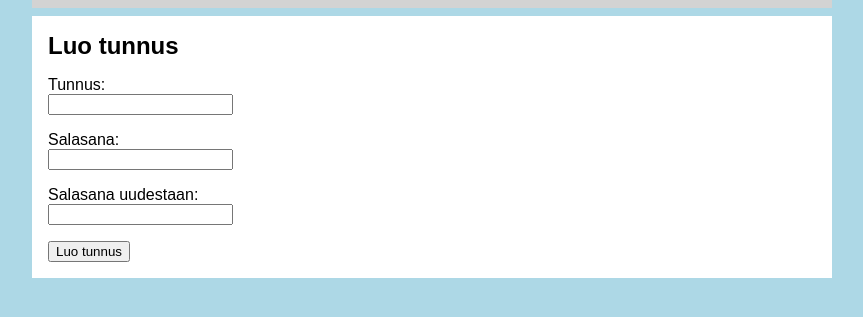
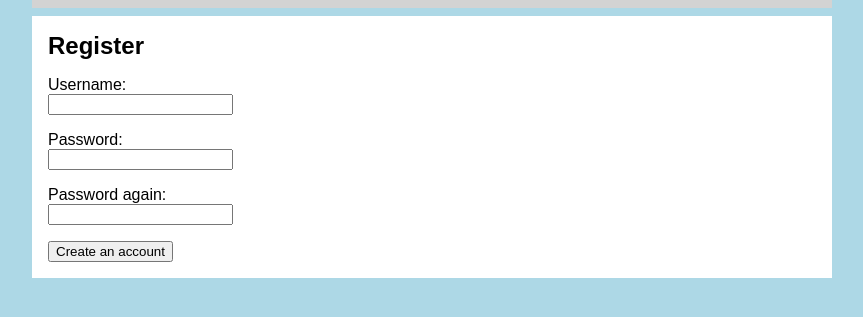
Before and after one commit to kokorohoriuchi/song-sharing, a Flask app: page /register in a window 1280 px wide. Shown: the part 111-428 px from the top of the page, without its empty margins (208-1071 px from the left). Run offline with Flask 3, Linux system fonts and the light colour scheme.

Commit message:
Update register.html

```diff
--- a/templates/register.html
+++ b/templates/register.html
@@ -1,10 +1,10 @@
 {% extends "layout.html" %}
 
-{% block title %}Luo tunnus{% endblock %}
+{% block title %}Register{% endblock %}
 
 {% block content %}
 
-<h2>Luo tunnus</h2>
+<h2>Register</h2>
 
 {% for message in get_flashed_messages() %}
 <p class="info">
@@ -14,18 +14,18 @@
 
 <form action="/register" method="post">
   <p>
-    <label for="username">Tunnus:</label><br />
+    <label for="username">Username:</label><br />
     <input type="text" id="username" name="username" value="{{ filled.username }}" maxlength="16" required />
   </p>
   <p>
-    <label for="password1">Salasana:</label><br />
+    <label for="password1">Password:</label><br />
     <input type="password" id="password1" name="password1" />
   </p>
   <p>
-    <label for="password2">Salasana uudestaan:</label><br />
+    <label for="password2">Password again:</label><br />
     <input type="password" id="password2" name="password2" />
   </p>
-  <input type="submit" value="Luo tunnus" />
+  <input type="submit" value="Create an account" />
 </form>
 
 {% endblock %}
```
